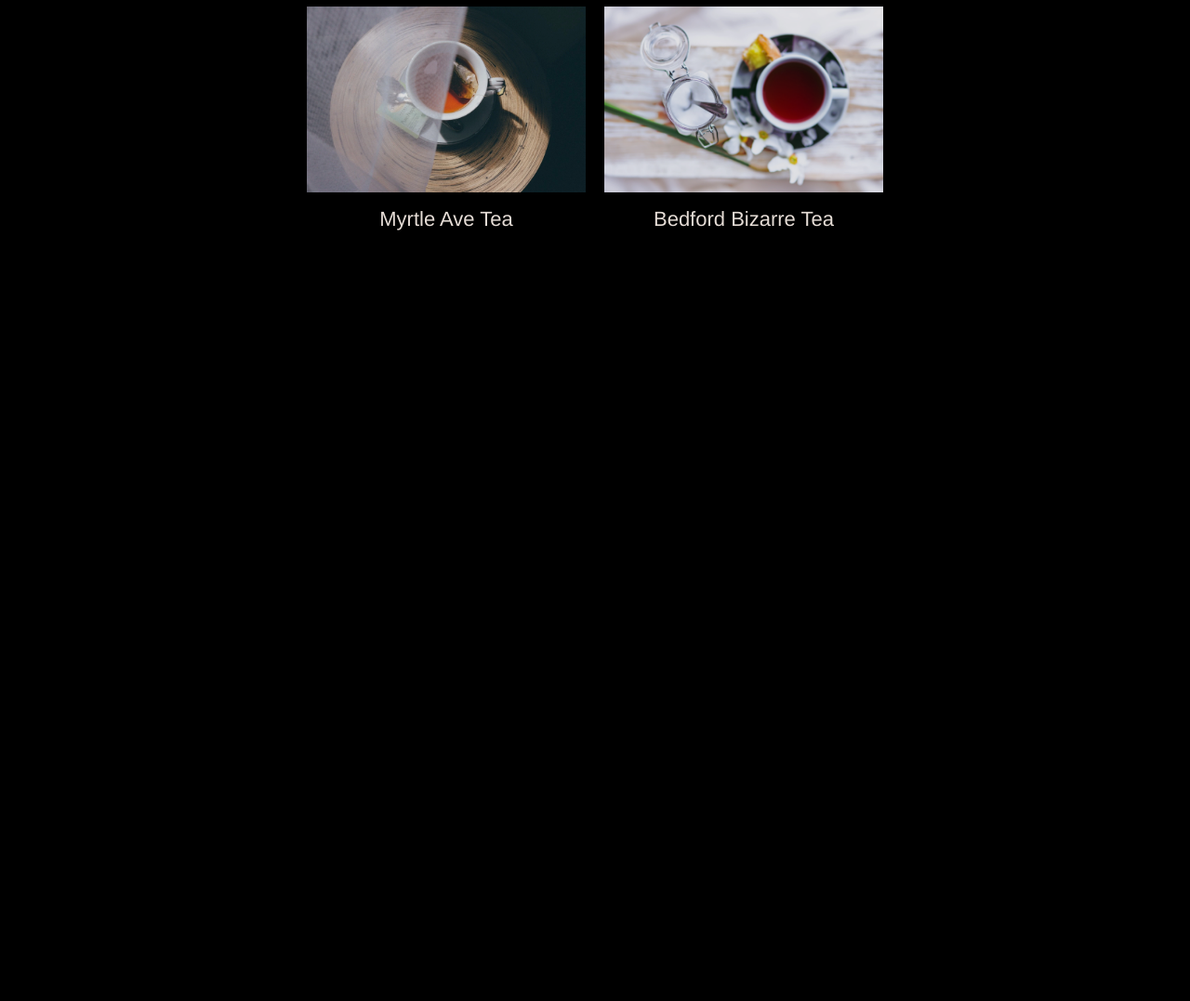
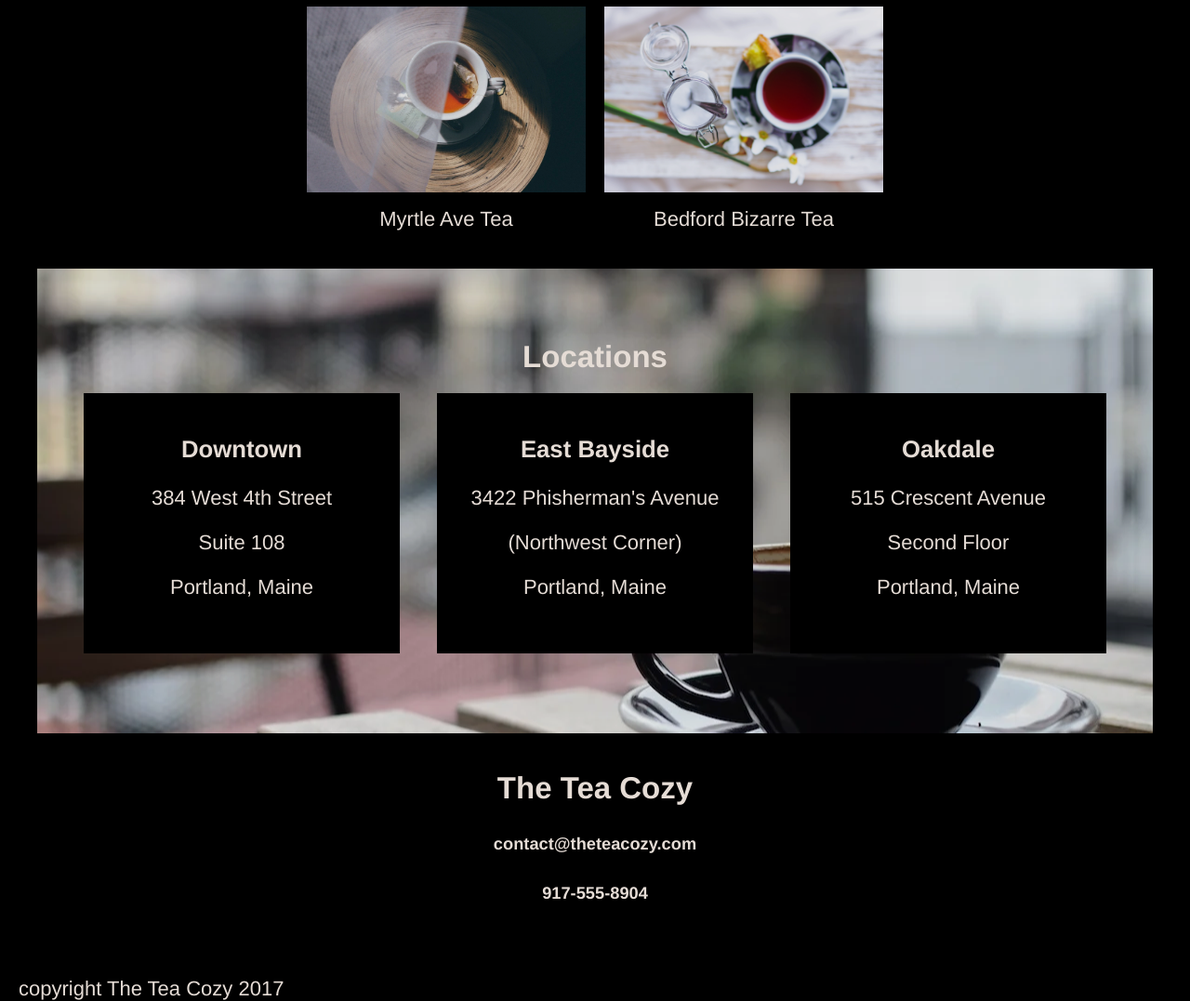
Before and after one commit to PhilBligh/tea_cozy, a plain HTML site: page tea_cozy.html in a window 1280 px wide. Shown: the part 1140-2217 px from the top of the page at 93% size. Before the commit the page ends 1389 px from the top, so only its background shows below. Drawn offline with Linux system fonts and the light colour scheme.

Commit message:
All done, first pass

```diff
--- a/tea_cozy.css
+++ b/tea_cozy.css
@@ -81,12 +81,45 @@ h2, h4 {
     margin: auto;
 }
 
-.teaandtext{
+.teaandtext {
     display: block;
 }
 
-.teapic{
+.teapic {
     width: 300px;
     height: 200px;
     margin: 10px;
 }
+
+.loc_container {
+    background-image: url("./tea_cozy_images/img-locations-background.webp");
+    background-repeat: no-repeat;
+    background-position: center;
+    height: 500px;
+    width: 1200px;
+    margin: 40px auto;
+    display:flex;
+    justify-content: center;
+    align-items: center;
+}
+
+.loc_cards {
+    display: flex;
+
+}
+
+.card {
+    background-color: black;
+    margin: 15px 20px;
+    padding: 20px;
+    width: 300px;
+    height: 240px;
+}
+.contact {
+    height: 200px;
+}
+
+footer {
+    text-align: left;
+    margin-left: 20px;
+}
--- a/tea_cozy.html
+++ b/tea_cozy.html
@@ -51,5 +51,42 @@
             </div>
 
         </div>
+        <div id="locations">
+            <div class="loc_container">
+                <div class="loc_text">
+                    <h2>Locations</h2>
+                    <div class="loc_cards">
+                        <card class="card">
+                            <h3>Downtown</h3>
+                            <p>384 West 4th Street</p>
+                            <p>Suite 108</p>
+                            <p>Portland, Maine</p>
+                        </card>
+                        <card class="card">
+                            <h3>East Bayside</h3>
+                            <p>3422 Phisherman's Avenue</p>
+                            <p>(Northwest Corner)</p>
+                            <p>Portland, Maine</p>
+                        </card>
+                        <card class="card">
+                            <h3>Oakdale</h3>
+                            <p>515 Crescent Avenue</p>
+                            <p>Second Floor</p>
+                            <p>Portland, Maine</p>
+                        </card>
+
+
+                    </div>
+                </div>
+            </div>
+        </div>
+        <div class="contact">
+            <h2>The Tea Cozy</h2>
+            <h5>contact@theteacozy.com</h5>
+            <h5>917-555-8904</h5>
+        </div>
+        <footer>
+            <p>copyright The Tea Cozy 2017</p>
+        </footer>
     </body>
 </html>
```
